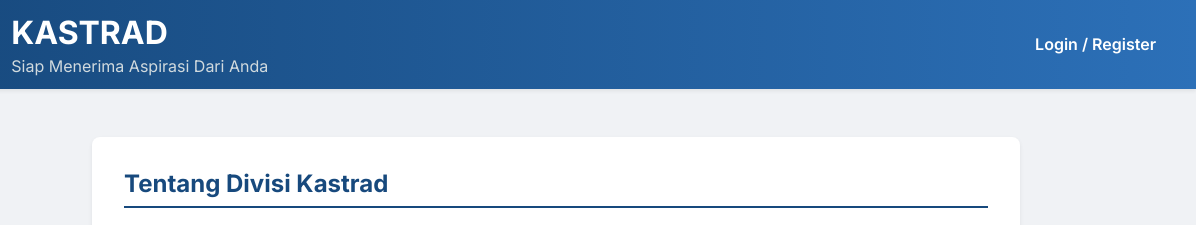
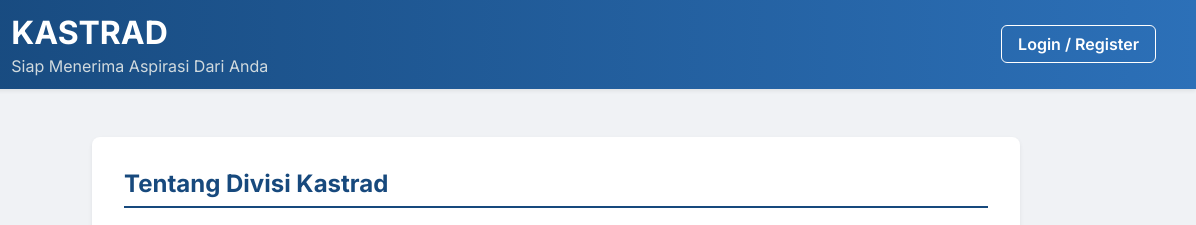
Before and after one commit to MdeAdt/aspirasi-kastrad-github, a website: page frontend/index.html in a window 1280 px wide. Shown: the top 225 px of the page, 84-1280 px from the left. Drawn offline with Linux system fonts and the light colour scheme.

```diff
--- a/frontend/css/style.css
+++ b/frontend/css/style.css
@@ -70,7 +70,10 @@
 nav a {
     font-weight: 600;
     color: white;
+    border: 1px solid white;
     margin: 0 0.5rem;
+    padding: 0.5rem 1rem;
+    border-radius: 6px;
 }
 
 #logout-btn {
```
